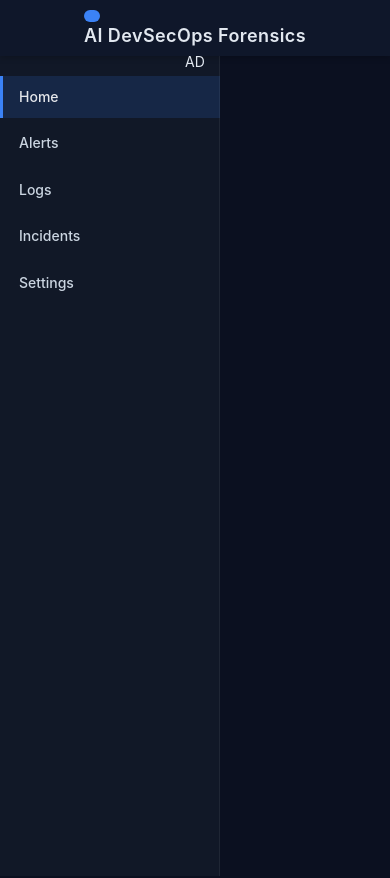
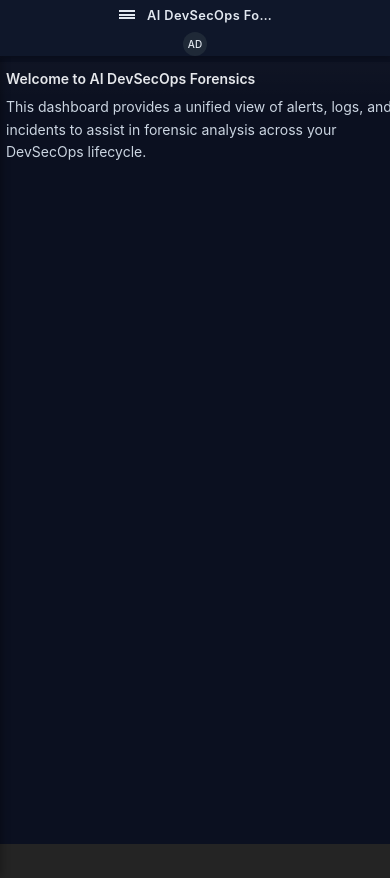
Before and after one commit to hariharan-r06/ai-devsecops-forensics, a React (Vite) app in the folder frontend/: page / in a window 390 px wide. Shown: the top 878 px of the page. After the commit the page ends 844 px from the top, so only its background shows below. Built offline with nearby package versions, Linux system fonts and the light colour scheme.

Commit message:
Enhance Navbar and Sidebar styling

```diff
--- a/frontend/src/styles/Navbar.css
+++ b/frontend/src/styles/Navbar.css
@@ -4,15 +4,130 @@
 	z-index: 100;
 	background: #0f172a;
 	color: #e2e8f0;
-	height: 56px;
+	height: var(--navbar-height);
 	display: flex;
 	align-items: center;
-	padding: 0 16px;
+	justify-content: space-between;
+	padding: 0 clamp(0.75rem, 2vw, 1rem);
 	box-shadow: 0 2px 6px rgba(0,0,0,0.2);
 }
 
+.navbar__left {
+	display: flex;
+	align-items: center;
+	gap: clamp(0.5rem, 1.5vw, 0.75rem);
+	min-width: 0;
+	flex: 1;
+}
+
 .navbar__title {
-	font-size: 18px;
+	font-size: clamp(0.875rem, 2.5vw, 1.125rem);
 	font-weight: 600;
 	letter-spacing: 0.4px;
+	white-space: nowrap;
+	overflow: hidden;
+	text-overflow: ellipsis;
+	line-height: 1.3;
 }
+
+.navbar__menuBtn {
+	background: transparent;
+	border: none;
+	padding: clamp(0.25rem, 0.5vw, 0.375rem);
+	border-radius: var(--border-radius);
+	cursor: pointer;
+	color: inherit;
+	outline: none;
+	transition: background-color var(--transition-speed) ease;
+	flex-shrink: 0;
+}
+
+.navbar__menuBtn:hover {
+	background: rgba(255,255,255,0.08);
+}
+
+.navbar__menuBtn:focus {
+	outline: 2px solid #3b82f6;
+	outline-offset: 2px;
+}
+
+.navbar__menuIcon {
+	display: inline-block;
+	width: clamp(1rem, 2vw, 1.25rem);
+	height: clamp(1rem, 2vw, 1.25rem);
+	background:
+		linear-gradient(currentColor, currentColor) 0 25%/100% 2px no-repeat,
+		linear-gradient(currentColor, currentColor) 0 50%/100% 2px no-repeat,
+		linear-gradient(currentColor, currentColor) 0 75%/100% 2px no-repeat;
+	content: '';
+}
+
+.navbar__right {
+	display: flex;
+	align-items: center;
+	gap: clamp(0.5rem, 1.5vw, 0.75rem);
+	flex-shrink: 0;
+}
+
+.avatar {
+	width: clamp(1.5rem, 3vw, 1.75rem);
+	height: clamp(1.5rem, 3vw, 1.75rem);
+	border-radius: 999px;
+	background: #1f2937;
+	display: grid;
+	place-items: center;
+	font-size: clamp(0.625rem, 1.5vw, 0.75rem);
+	font-weight: 500;
+}
+
+/* Desktop: Show full title */
+@media screen and (min-width: 1024px) {
+	.navbar__title {
+		font-size: 1.125rem;
+	}
+}
+
+/* Tablet: Slightly smaller title */
+@media screen and (max-width: 1023px) and (min-width: 768px) {
+	.navbar__title {
+		font-size: 1rem;
+	}
+}
+
+/* Mobile: Compact layout */
+@media screen and (max-width: 767px) {
+	.navbar {
+		padding: 0 0.75rem;
+	}
+
+	.navbar__title {
+		font-size: 0.875rem;
+	}
+
+	.navbar__left {
+		gap: 0.5rem;
+	}
+}
+
+/* Extra small mobile: Stack elements if needed */
+@media screen and (max-width: 480px) {
+	.navbar {
+		padding: 0 0.5rem;
+	}
+
+	.navbar__title {
+		font-size: 0.8rem;
+		max-width: 8rem;
+	}
+
+	.navbar__menuIcon {
+		width: 1rem;
+		height: 1rem;
+	}
+
+	.avatar {
+		width: 1.5rem;
+		height: 1.5rem;
+		font-size: 0.625rem;
+	}
+}
--- a/frontend/src/styles/Sidebar.css
+++ b/frontend/src/styles/Sidebar.css
@@ -1,31 +1,87 @@
 .sidebar {
-	width: 220px;
+	width: var(--sidebar-width);
 	background: #111827;
 	color: #cbd5e1;
-	height: calc(100vh - 56px);
+	height: calc(100vh - var(--navbar-height));
 	position: sticky;
-	top: 56px;
-	padding: 16px 0;
+	top: var(--navbar-height);
+	padding: 1rem 0;
 	box-shadow: inset -1px 0 0 rgba(255,255,255,0.06);
+	flex: 0 0 var(--sidebar-width);
+	transition: transform var(--transition-speed) ease, width var(--transition-speed) ease;
+}
+
+/* Desktop: Full sidebar visible */
+@media screen and (min-width: 1024px) {
+	.sidebar {
+		position: sticky;
+		transform: translateX(0);
+		width: var(--sidebar-width);
+	}
+}
+
+/* Tablet: Reduced sidebar width when visible */
+@media screen and (max-width: 1023px) and (min-width: 768px) {
+	.sidebar {
+		position: fixed;
+		top: var(--navbar-height);
+		left: 0;
+		height: calc(100vh - var(--navbar-height));
+		width: var(--sidebar-width-tablet);
+		transform: translateX(-100%);
+		transition: transform var(--transition-speed) ease;
+		z-index: 99;
+	}
+
+	.sidebar.open {
+		transform: translateX(0);
+	}
+}
+
+/* Mobile: Full width sliding drawer */
+@media screen and (max-width: 767px) {
+	.sidebar {
+		position: fixed;
+		top: var(--navbar-height);
+		left: 0;
+		height: calc(100vh - var(--navbar-height));
+		width: 100%;
+		max-width: 20rem;
+		transform: translateX(-100%);
+		transition: transform var(--transition-speed) ease;
+		z-index: 99;
+		box-shadow: 2px 0 8px rgba(0,0,0,0.3);
+	}
+
+	.sidebar.open {
+		transform: translateX(0);
+	}
 }
 
 .sidebar__list {
 	list-style: none;
 	margin: 0;
 	padding: 0;
+	display: grid;
+	gap: 0.25rem;
 }
 
 .sidebar__list li {
-	margin: 4px 0;
+	margin: 0;
 }
 
 .sidebar__list a {
 	display: block;
-	padding: 10px 16px;
+	padding: clamp(0.5rem, 1.5vw, 0.625rem) clamp(0.75rem, 2vw, 1rem);
 	color: inherit;
 	text-decoration: none;
 	border-left: 3px solid transparent;
-	transition: background 0.2s ease, border-color 0.2s ease;
+	transition: background var(--transition-speed) ease, border-color var(--transition-speed) ease;
+	font-size: clamp(0.875rem, 1.5vw, 0.95rem);
+	line-height: 1.4;
+	white-space: nowrap;
+	overflow: hidden;
+	text-overflow: ellipsis;
 }
 
 .sidebar__list a:hover {
@@ -37,3 +93,42 @@
 	border-color: #3b82f6;
 	color: #e5e7eb;
 }
+
+/* Responsive adjustments for sidebar links */
+@media screen and (max-width: 1023px) and (min-width: 768px) {
+	.sidebar__list a {
+		padding: 0.5rem 0.75rem;
+		font-size: 0.875rem;
+	}
+}
+
+@media screen and (max-width: 767px) {
+	.sidebar__list a {
+		padding: 0.75rem 1rem;
+		font-size: 0.9rem;
+		white-space: normal;
+		line-height: 1.5;
+	}
+}
+
+.sidebar__backdrop {
+	position: fixed;
+	inset: 0;
+	background: rgba(0,0,0,0.45);
+	opacity: 0;
+	pointer-events: none;
+	transition: opacity var(--transition-speed) ease;
+	z-index: 90;
+}
+
+.sidebar__backdrop.show {
+	opacity: 1;
+	pointer-events: auto;
+}
+
+/* Hide backdrop and keep static sidebar on desktop */
+@media screen and (min-width: 1024px) {
+	.sidebar__backdrop {
+		display: none;
+	}
+}
```
